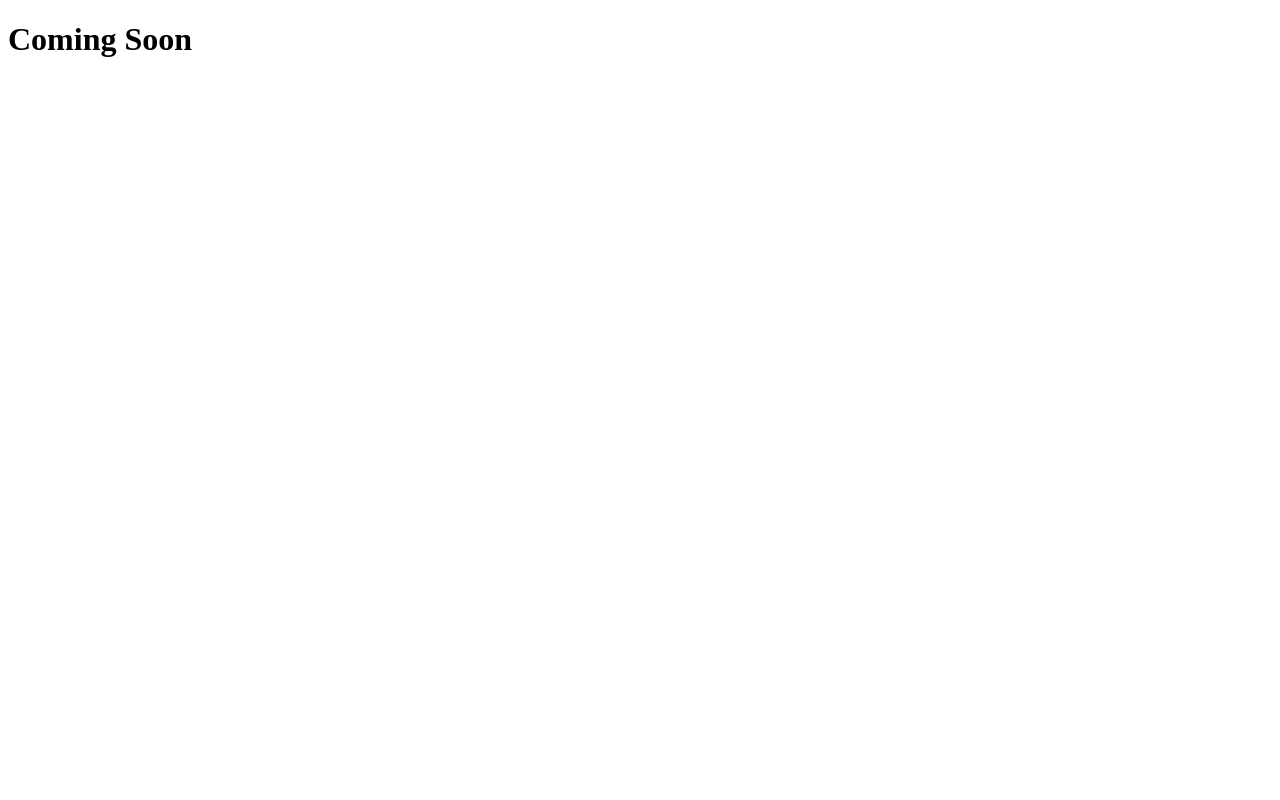
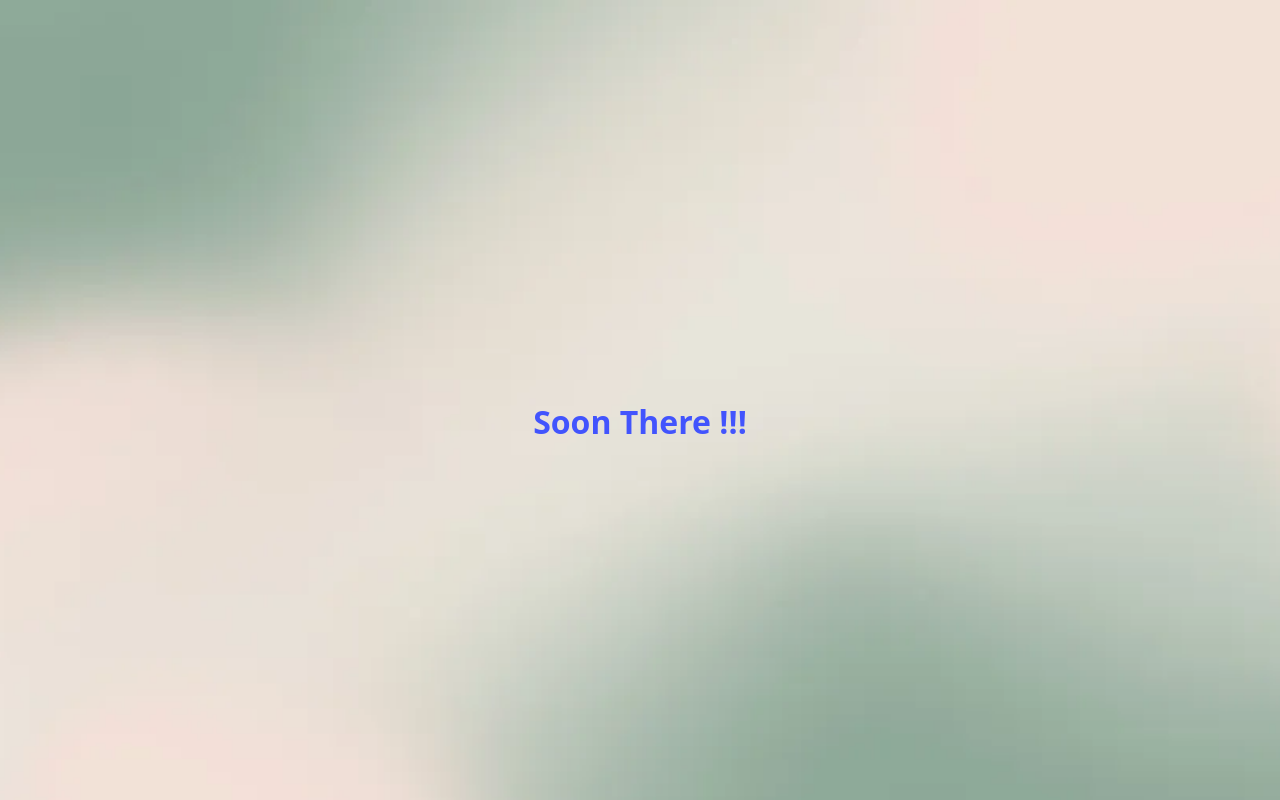
Before and after one commit to Sandesh-k18/portfolio, a plain HTML site: page index.html in a window 1280 px wide. Drawn offline with Linux system fonts and the light colour scheme.

Commit message:
soon there

```diff
--- a/index.html
+++ b/index.html
@@ -1,11 +1,48 @@
 <!DOCTYPE html>
 <html lang="en">
-<head>
-    <meta charset="UTF-8">
-    <meta name="viewport" content="width=device-width, initial-scale=1.0">
+  <head>
+    <meta charset="UTF-8" />
+    <meta name="viewport" content="width=device-width, initial-scale=1.0" />
     <title>Sandesh Kharel</title>
-</head>
-<body>
-    <h1>Coming Soon</h1>
-</body>
+    <style>
+      /* Make sure html and body take full height */
+      html,
+      body {
+        height: 100%;
+        margin: 0; /* Remove default margin */
+        font-family: system-ui, -apple-system, BlinkMacSystemFont, "Segoe UI",
+          Roboto, Oxygen, Ubuntu, Cantarell, "Open Sans", "Helvetica Neue",
+          sans-serif;
+      }
+
+      /* Set the background image */
+      body {
+        background-image: url("mainbg.jpg"); /* Replace with your image path */
+        background-size: cover; /* Cover entire viewport */
+        background-repeat: no-repeat; /* No repeating */
+        background-position: center center; /* Center image */
+        background-attachment: fixed; /* Stays fixed on scroll */
+      }
+      h1 {
+        position: absolute;
+        top: 50%;
+        left: 50%;
+        transform: translate(-50%, -50%);
+        color: rgb(66, 84, 253);
+      }
+    </style>
+    <link rel="icon" href="logo.png" />
+    <link rel="icon" type="image/png" sizes="32x32" href="logo-32x32.png" />
+    <link rel="icon" type="image/png" sizes="16x16" href="logo-16x16.png" />
+  </head>
+  <body
+    style="
+      background-image: url('mainbg.jpg');
+      background-size: cover;
+      background-repeat: no-repeat;
+      background-position: center;
+    "
+  >
+    <h1>Soon There !!!</h1>
+  </body>
 </html>
```
Also changed, not shown: logo.png (added), mainbg.jpg (added).
